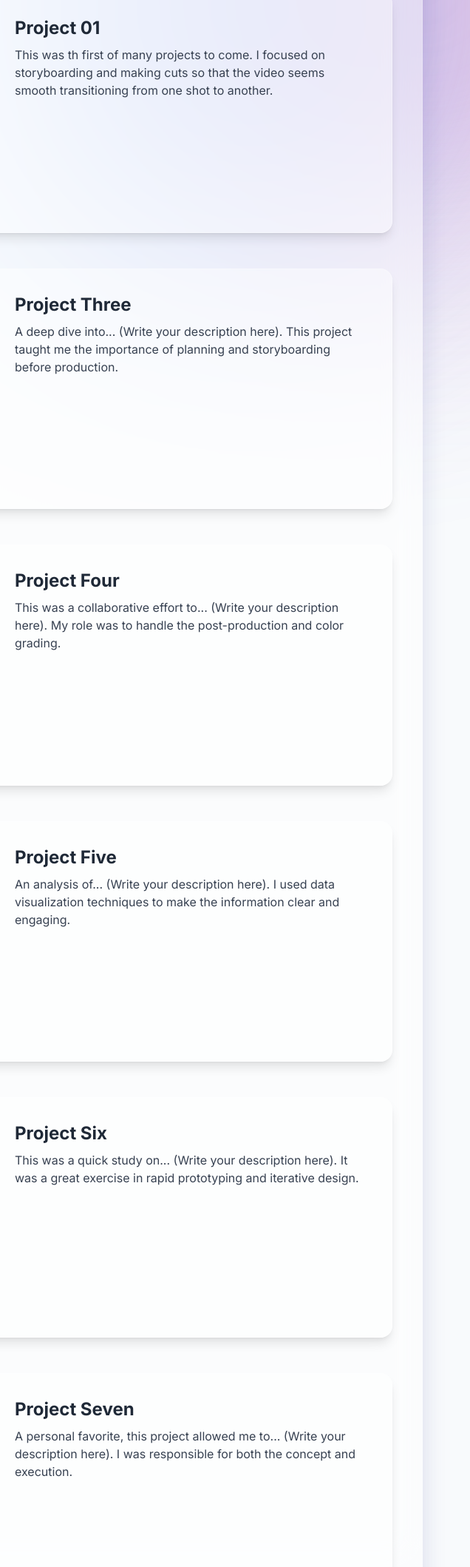
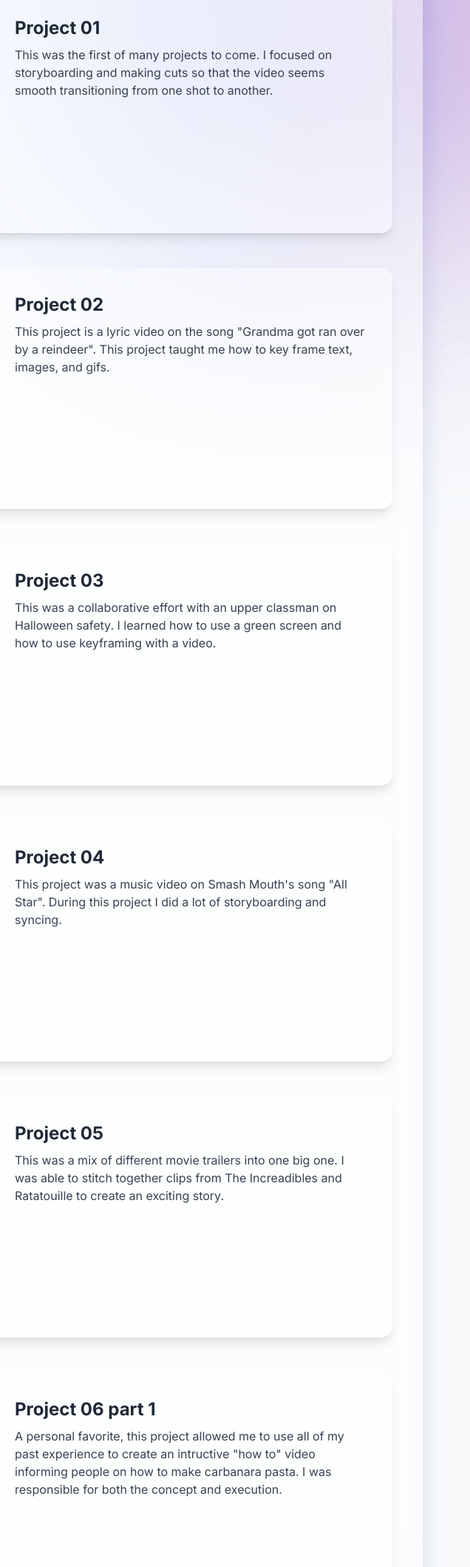
Before and after one commit to ItsNotme5218/ItsNotme5218.github.io, a plain HTML site: page projects.html in a window 1280 px wide. Shown: the part 682-2800 px from the top of the page at 74% size, 644-1280 px from the left. Drawn offline with nearby package versions, Linux system fonts and the light colour scheme.

Commit message:
Update projects.html

```diff
--- a/projects.html
+++ b/projects.html
@@ -120,7 +120,7 @@
                         </div>
                         <div class="w-full md:w-1/2 p-4 md:pl-6">
                             <h3 class="text-2xl font-bold text-gray-800 mb-2">Project 01</h3>
-                            <p class="text-gray-700">This was th first of many projects to come. I focused on storyboarding and making cuts so that the video seems smooth transitioning from one shot to another.</p>
+                            <p class="text-gray-700">This was the first of many projects to come. I focused on storyboarding and making cuts so that the video seems smooth transitioning from one shot to another.</p>
                         </div>
                     </div>
 
@@ -132,8 +132,8 @@
                             </div>
                         </div>
                         <div class="w-full md:w-1/2 p-4 md:pl-6">
-                            <h3 class="text-2xl font-bold text-gray-800 mb-2">Project Three</h3>
-                            <p class="text-gray-700">A deep dive into... (Write your description here). This project taught me the importance of planning and storyboarding before production.</p>
+                            <h3 class="text-2xl font-bold text-gray-800 mb-2">Project 02</h3>
+                            <p class="text-gray-700">This project is a lyric video on the song "Grandma got ran over by a reindeer". This project taught me how to key frame text, images, and gifs.</p>
                         </div>
                     </div>
 
@@ -145,8 +145,8 @@
                             </div>
                         </div>
                         <div class="w-full md:w-1/2 p-4 md:pl-6">
-                            <h3 class="text-2xl font-bold text-gray-800 mb-2">Project Four</h3>
-                            <p class="text-gray-700">This was a collaborative effort to... (Write your description here). My role was to handle the post-production and color grading.</p>
+                            <h3 class="text-2xl font-bold text-gray-800 mb-2">Project 03</h3>
+                            <p class="text-gray-700">This was a collaborative effort with an upper classman on Halloween safety. I learned how to use a green screen and how to use keyframing with a video.</p>
                         </div>
                     </div>
 
@@ -158,8 +158,8 @@
                             </div>
                         </div>
                         <div class="w-full md:w-1/2 p-4 md:pl-6">
-                            <h3 class="text-2xl font-bold text-gray-800 mb-2">Project Five</h3>
-                            <p class="text-gray-700">An analysis of... (Write your description here). I used data visualization techniques to make the information clear and engaging.</p>
+                            <h3 class="text-2xl font-bold text-gray-800 mb-2">Project 04</h3>
+                            <p class="text-gray-700">This project was a music video on Smash Mouth's song "All Star". During this project I did a lot of storyboarding and syncing.</p>
                         </div>
                     </div>
 
@@ -171,8 +171,8 @@
                             </div>
                         </div>
                         <div class="w-full md:w-1/2 p-4 md:pl-6">
-                            <h3 class="text-2xl font-bold text-gray-800 mb-2">Project Six</h3>
-                            <p class="text-gray-700">This was a quick study on... (Write your description here). It was a great exercise in rapid prototyping and iterative design.</p>
+                            <h3 class="text-2xl font-bold text-gray-800 mb-2">Project 05</h3>
+                            <p class="text-gray-700">This was a mix of different movie trailers into one big one. I was able to stitch together clips from The Increadibles and Ratatouille to create an exciting story.</p>
                         </div>
                     </div>
 
@@ -184,8 +184,8 @@
                             </div>
                         </div>
                         <div class="w-full md:w-1/2 p-4 md:pl-6">
-                            <h3 class="text-2xl font-bold text-gray-800 mb-2">Project Seven</h3>
-                            <p class="text-gray-700">A personal favorite, this project allowed me to... (Write your description here). I was responsible for both the concept and execution.</p>
+                            <h3 class="text-2xl font-bold text-gray-800 mb-2">Project 06 part 1</h3>
+                            <p class="text-gray-700">A personal favorite, this project allowed me to use all of my past experience to create an intructive "how to" video informing people on how to make carbanara pasta. I was responsible for both the concept and execution.</p>
                         </div>
                     </div>
 
@@ -197,8 +197,8 @@
                             </div>
                         </div>
                         <div class="w-full md:w-1/2 p-4 md:pl-6">
-                            <h3 class="text-2xl font-bold text-gray-800 mb-2">Project Eight</h3>
-                            <p class="text-gray-700">This project focused on... (Write your description here). It was featured in... (mention any achievements).</p>
+                            <h3 class="text-2xl font-bold text-gray-800 mb-2">Project 06 part 2</h3>
+                            <p class="text-gray-700">A personal favorite, this project allowed me to use all of my past experience to create an intructive "how to" video informing people on how to make carbanara pasta. I was responsible for both the concept and execution.</p>
                         </div>
                     </div>
 
@@ -210,8 +210,8 @@
                             </div>
                         </div>
                         <div class="w-full md:w-1/2 p-4 md:pl-6">
-                            <h3 class="text-2xl font-bold text-gray-800 mb-2">Project Nine</h3>
-                            <p class="text-gray-700">The goal here was to... (Write your description here). This project demonstrates my skills in... (mention specific skills).</p>
+                            <h3 class="text-2xl font-bold text-gray-800 mb-2">Project 06 part 3</h3>
+                            <p class="text-gray-700">A personal favorite, this project allowed me to use all of my past experience to create an intructive "how to" video informing people on how to make carbanara pasta. I was responsible for both the concept and execution.</p>
                         </div>
                     </div>
 
```
